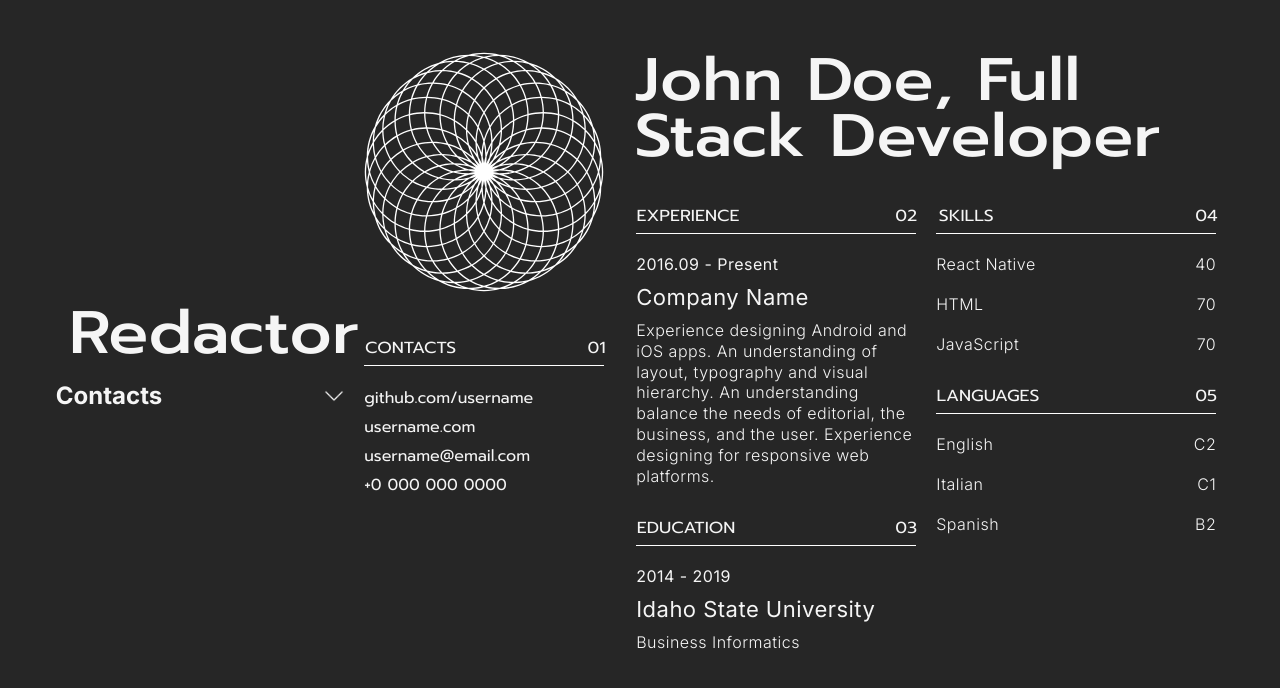
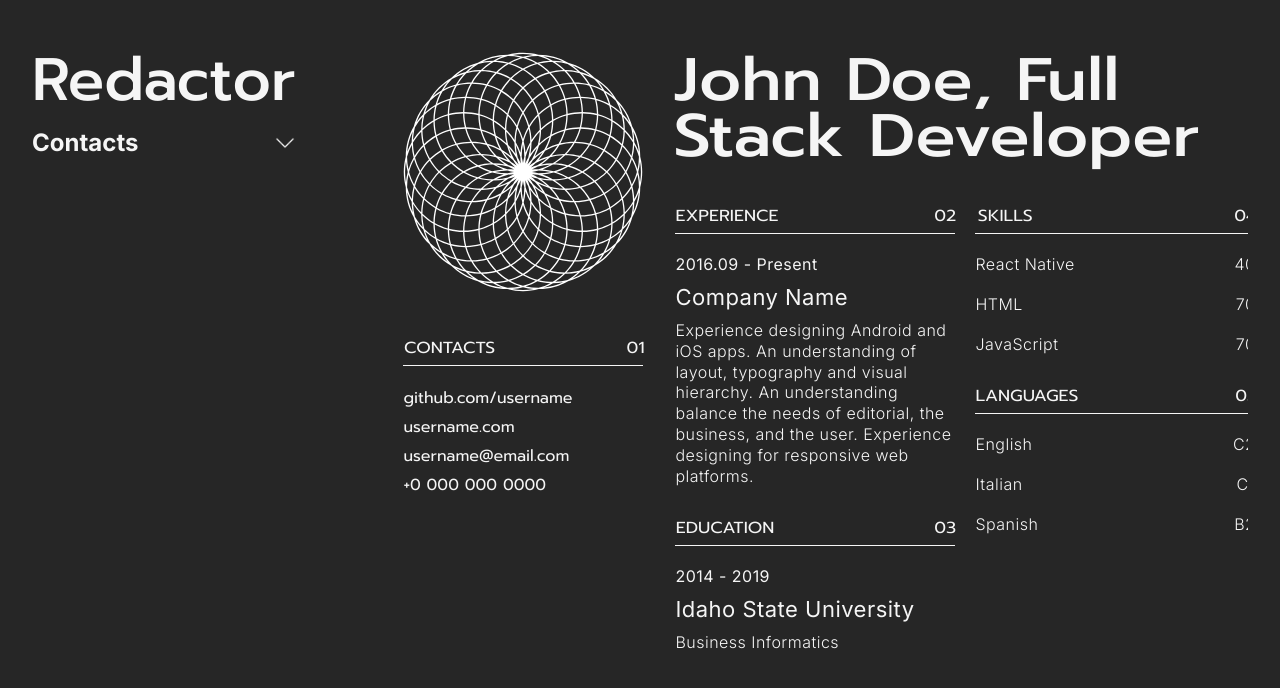
Before and after one commit to pepse3000/cv-application, a React (Vite) app: page / in a window 1280 px wide. Shown: the top 688 px of the page. Built offline with nearby package versions, Linux system fonts and the light colour scheme.

Commit message:
feat: create input styles, add styles to form, level etc.

```diff
--- a/src/App.css
+++ b/src/App.css
@@ -13,6 +13,44 @@
 * {
   padding: 0;
   margin: 0;
+}
+
+input,
+textarea {
+  font-family: "Inter", system-ui;
+  font-optical-sizing: auto;
+  font-weight: 400;
+  font-style: normal;
+}
+
+input {
+
+  padding: 5px;
+  background: var(--white);
+  border: 2px solid #ffffff00;
+  border-radius: 5px;
+}
+
+label {
+  text-transform: uppercase;
+  font-size: 14px;
+  margin: 3px 0;
+}
+
+input:focus {
+  border: 2px solid #5577FF;
+  outline: 0;
+}
+
+textarea {
+  border-radius: 5px;
+  resize: none;
+  border: 2px solid #ffffff00;
+}
+
+textarea:focus {
+  border: 2px solid #5577FF;
+  outline: 0;
 }
 
 body {
@@ -47,8 +85,6 @@ form {
   margin: 0 auto;
   padding: 2rem;
   display: flex;
-  align-items: center;
-  justify-content: center;
 }
 
 .main-cv {
@@ -76,7 +112,7 @@ li {
   display: flex;
   justify-content: space-between;
   padding-bottom: 5px;
-  border-bottom: 1px solid white;
+  border-bottom: 1px solid var(--white);
   margin-bottom: 20px;
 }
 
@@ -126,10 +162,28 @@ li {
 .cv-element-couple {
   display: flex;
   justify-content: space-between;
+  align-items: center;
 }
 
+/* redactor */
 
-.card button {
+.redactor {
+  position: sticky;
+  margin-right: 3rem;
+  padding: 20px 40px 0px 0px;
+}
+
+.redactor h1 {
+  padding: 0;
+  transform: scaleX(1);
+}
+
+.card {
+  margin-bottom: 20px;
+}
+
+h2 button,
+h4 button {
   background: url(./assets/expandArrow.png);
   filter: invert(1);
   border: 0;
@@ -140,12 +194,14 @@ li {
   transition: transform 0.3s ease-in-out;
 }
 
-.card button:hover {
+h2 button:hover,
+h4 button:hover {
   opacity: 0.7;
   cursor: pointer;
 }
 
-.card button.active {
+h2 button.active,
+h4 button.active {
   transform: rotate(180deg);
 }
 
@@ -154,3 +210,72 @@ li {
   align-items: center;
   justify-content: space-between;
 }
+
+.form-wrapper {
+  padding: 0 10px;
+  margin: 10px 0;
+}
+
+.form-wrapper h4 {
+  position: relative;
+  display: flex;
+  align-items: center;
+  gap: 20px;
+}
+
+.form-wrapper button {
+  height: 20px;
+  width: 15px;
+}
+
+.add-btn {
+  background: 0;
+  border: 1px solid var(--white);
+  color: var(--white);
+  margin-left: 10px;
+  width: 30px;
+  height: 30px;
+  border-radius: 5px;
+}
+
+.add-btn:hover {
+  background: #ffffff30;
+  cursor: pointer;
+}
+
+.skill-level {
+  display: flex;
+  gap: 3px;
+}
+
+.level-info {
+  width: 3px;
+  height: 15px;
+  border: 1px solid var(--white);
+  border-radius: 2px;
+  background: #ffffff10;
+}
+
+.level-info.full {
+  background-color: var(--white);
+}
+
+.form-wrapper:hover .delete {
+  transition: 0.1s ease-in-out;
+  cursor: pointer;
+  opacity: 1;
+}
+
+.form-wrapper:hover .delete:hover {
+  opacity: 0.7;
+}
+
+h4 .delete {
+  background: url(./assets/trashBin.png);
+  background-position: center;
+  background-size: contain;
+  background-repeat: no-repeat;
+  position: absolute;
+  right: 0;
+  opacity: 0;
+}
```
